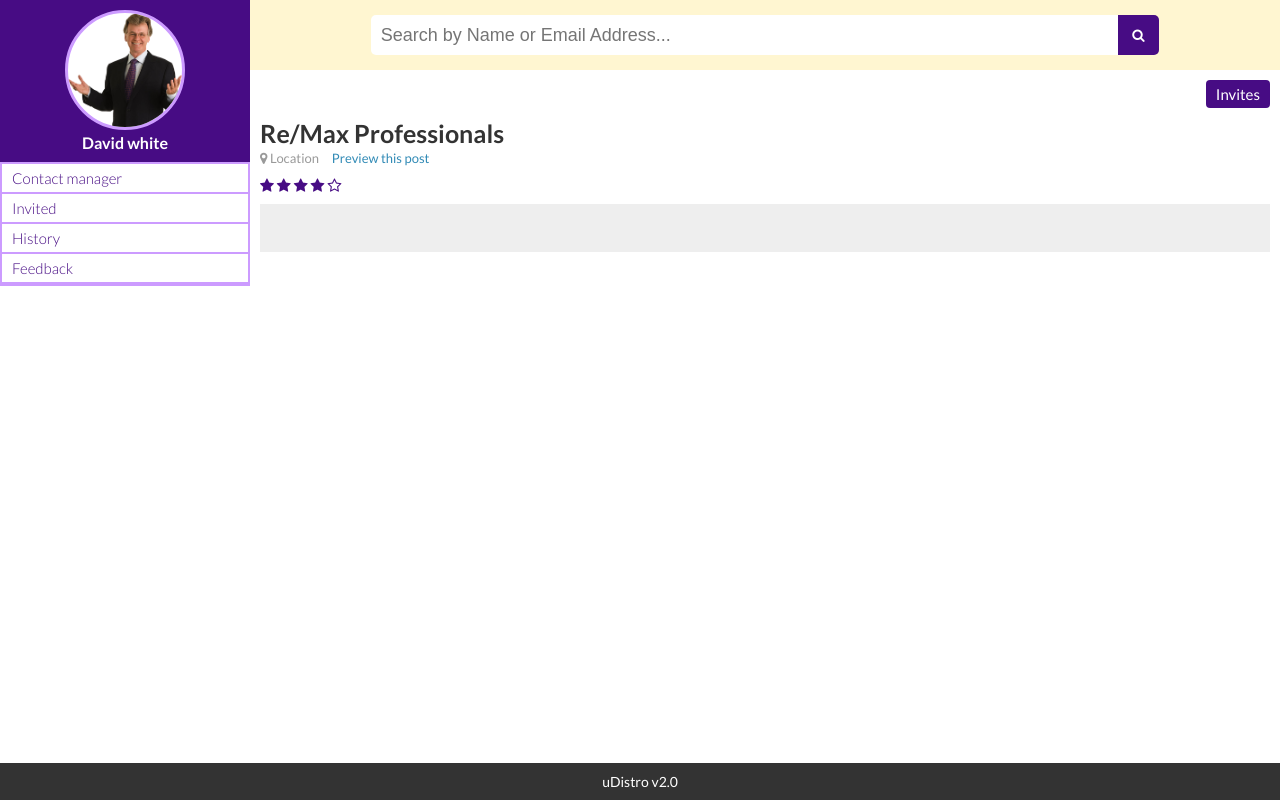
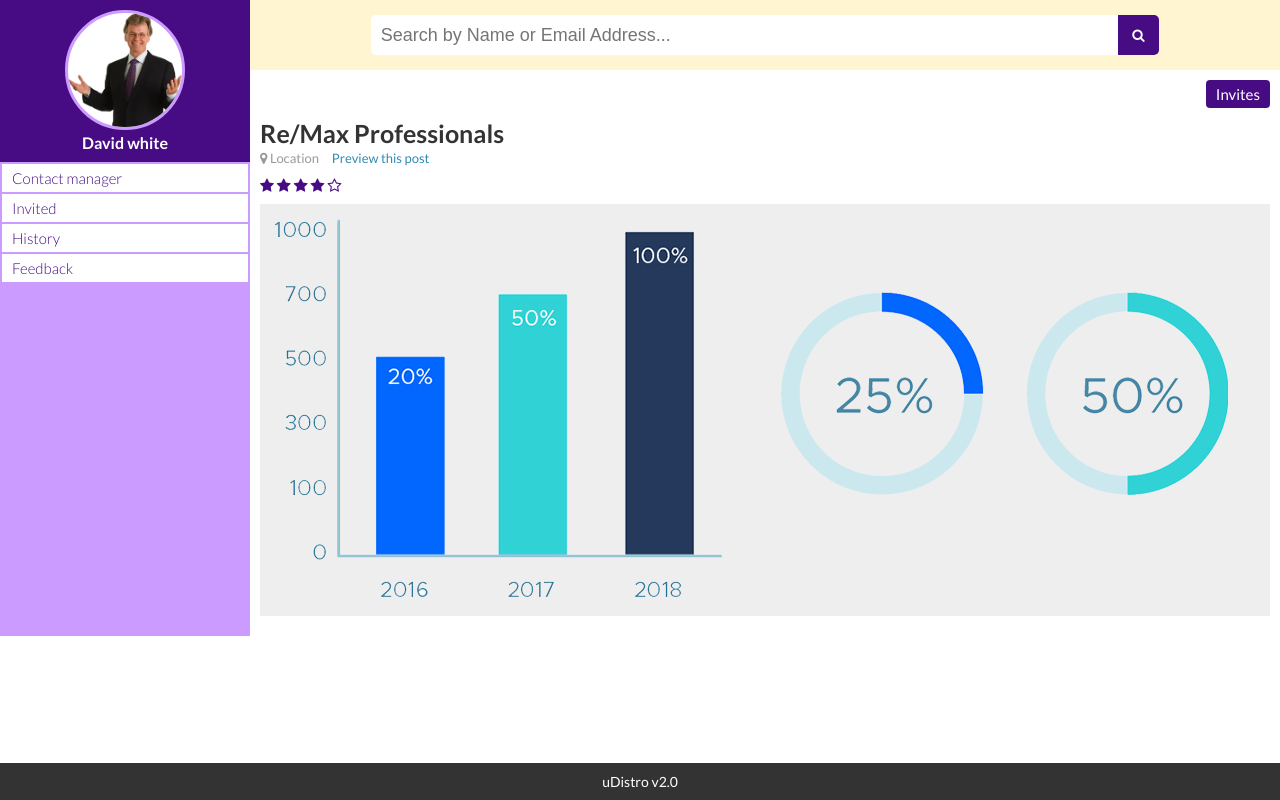
Before and after one commit to macpant/html-demo, a plain HTML site: page index.html in a window 1280 px wide. Drawn offline with Linux system fonts and the light colour scheme; files whose address does not match are found by name.

Commit message:
Update index.html

```diff
--- a/index.html
+++ b/index.html
@@ -64,10 +64,10 @@
 			</div>
 			<div class="graph-part">
 				<div class="graph">
-					<img src="images/graph-1.png" alt="">
+					<img src="graph-1.png" alt="">
 				</div>
 				<div class="graph">
-					<img src="images/graph-2.png" alt="">
+					<img src="graph-2.png" alt="">
 				</div>
 			</div>
 		</div>
```
